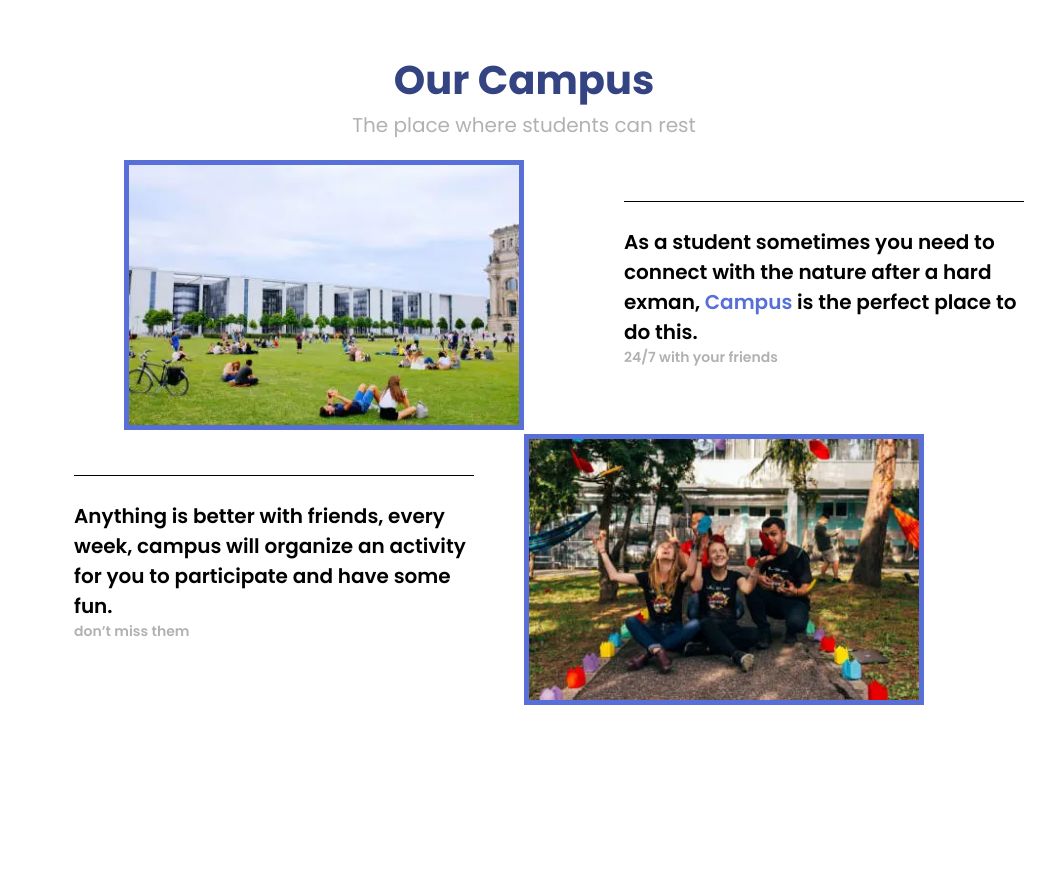
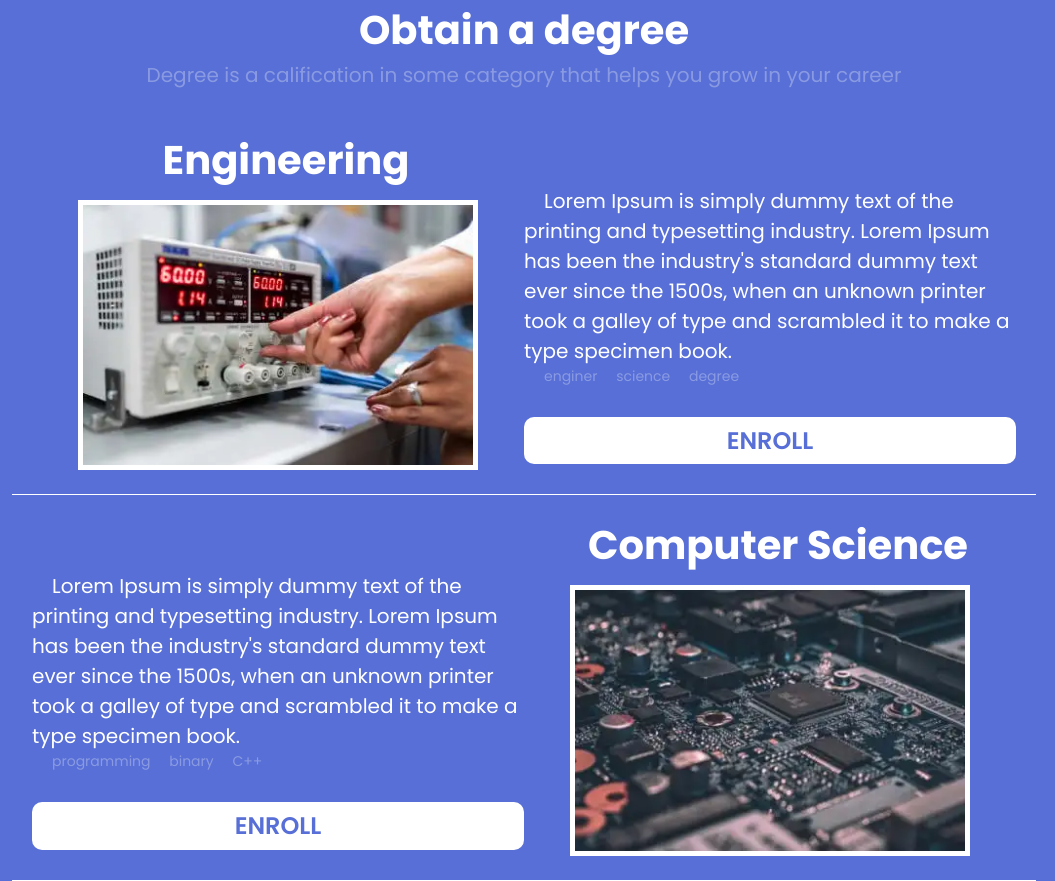
Before and after one commit to M0raru/Responsive-Static-University-Website, a plain HTML site: page index.html in a window 1280 px wide. Shown: the whole page, without its empty margins (116-1171 px from the left). Before the commit the page ends 800 px from the top, so only its background shows below. Drawn offline with Linux system fonts and the light colour scheme.

Commit message:
Build Degree component

```diff
--- a/css/styles.css
+++ b/css/styles.css
@@ -118,6 +118,7 @@ h4 {
 .btn--primary:hover {
     color: var(--secondary-color);
     background-color: var(--color-primary);
+    border: 1px solid var(--secondary-color);
 }
 
 .btn--secondary {
@@ -503,3 +504,73 @@ h4 {
         grid-column: 2 / 3;
     }
 }
+
+/* DEGREES */
+.degrees {
+    color: var(--secondary-color);
+    height: 100%;
+    background-color: var(--color-primary);
+    text-align: center;
+}
+
+.category__title {
+    margin: 2rem 0 0;
+    text-indent: 16px;
+}
+
+.degree__title {
+    margin-top: 0;
+    font-size: 4rem;
+}
+
+.degree__subtitle {
+    opacity: 0.3;
+}
+
+.degree__content {
+    margin-top: 1rem;
+    justify-self: center;
+    text-align: left;
+    text-indent: 20px;
+    max-width: 600px;
+}
+
+.degree-tag {
+    display: block;
+    font-size: 1.4rem;
+    opacity: .3;
+    word-spacing: 15px;
+}
+
+.degree__image {
+    width: 100%;
+    margin-top: 1rem;
+    border: 5px solid var(--secondary-color);
+    max-width: 400px;
+}
+
+.degree__button {
+    width: 100%;
+    text-align: center;
+}
+
+.width--1024 {
+    border-bottom: 1px solid var(--secondary-color);
+    padding-bottom: 2rem;
+    max-width: 1024px;
+}
+
+@media screen and (min-width: 1024px) {
+    .category__title {
+        font-size: 4rem;
+    }
+
+    .degree__picture {
+        grid-column: 2 / 3;
+    }
+
+    .degree--first {
+        grid-column: 1 / 2;
+        grid-row: 1 / 2;
+    }
+}
--- a/index.html
+++ b/index.html
@@ -19,62 +19,73 @@
     ></script>
   </head>
   <body>
-    <section class="campus">
-      <h2 class="campus__title">Our Campus</h2>
-      <p class="campus__sub-title">The place where students can rest</p>
-      <div class="grid grid--1x2">
-        <p class="campus__text text--second">
-          As a student sometimes you need to connect with the nature after a
-          hard exman, <span class="primary">Campus</span> is the perfect place
-          to do this.
-          <span class="text__info">24/7 with your friends</span>
-        </p>
-        <picture class="activities__picture picture--first">
+    <section class="degrees">
+      <h2 class="degree__title">Obtain a degree</h2>
+      <p class="degree__subtitle">
+        Degree is a calification in some category that helps you grow in your
+        career
+      </p>
+      <div class="grid grid--1x2 width--1024">
+        <picture>
+          <h3 class="category__title">Engineering</h3>
+          <source
+            type="image/webp"
+            srcset="images/engineer.webp 1x, images/engineer@x2.webp 2x"
+          />
+          <source
+            type="image/"
+            srcset="images/engineer.jpg 1x, images/engineer@x2.jpg 2x"
+          />
+          <img
+            class="degree__image"
+            src="images/engineer.jpg"
+            alt="A univerity campus full with students"
+          />
+        </picture>
+        <div class="degree__content">
+          <p>
+            Lorem Ipsum is simply dummy text of the printing and typesetting
+            industry. Lorem Ipsum has been the industry's standard dummy text
+            ever since the 1500s, when an unknown printer took a galley of type
+            and scrambled it to make a type specimen book.
+            <span class="degree-tag">enginer science degree</span>
+          </p>
+          <button class="btn btn--primary degree__button">Enroll</button>
+        </div>
+      </div>
+      <div class="grid grid--1x2 width--1024">
+        <picture class="degree__picture">
+          <h3 class="category__title">Computer Science</h3>
           <source
             type="image/webp"
             srcset="
-              images/campus-ground.webp    1x,
-              images/campus-ground@x2.webp 2x
-            "
-          />
-          <source
-            type="image/"
-            srcset="images/campus-ground.jpg 1x, images/campus-ground@x2.jpg 2x"
-          />
-          <img
-            class="campus__image"
-            src="images/campus-ground.jpg"
-            alt="A univerity campus full with students"
-          />
-        </picture>
-      </div>
-      <div class="grid grid--1x2">
-        <p class="campus__text">
-          Anything is better with friends, every week, campus will organize an
-          activity for you to participate and have some fun.
-          <span class="text__info">don’t miss them</span>
-        </p>
-        <picture class="activities__picture">
-          <source
-            type="image/webp"
-            srcset="
-              images/campus-activities.webp    1x,
-              images/campus-activities@x2.webp 2x
+              images/computer-science.webp    1x,
+              images/computer-science@x2.webp 2x
             "
           />
           <source
             type="image/"
             srcset="
-              images/campus-activities.jpg    1x,
-              images/campus-activities@x2.jpg 2x
+              images/computer-science.jpg    1x,
+              images/computer-science@x2.jpg 2x
             "
           />
           <img
-            class="campus__image"
-            src="images/campus-activities.jpg"
+            class="degree__image"
+            src="images/computer-science.jpg"
             alt="A univerity campus full with students"
           />
         </picture>
+        <div class="degree__content degree--first">
+          <p>
+            Lorem Ipsum is simply dummy text of the printing and typesetting
+            industry. Lorem Ipsum has been the industry's standard dummy text
+            ever since the 1500s, when an unknown printer took a galley of type
+            and scrambled it to make a type specimen book.
+            <span class="degree-tag">programming binary C++</span>
+          </p>
+          <button class="btn btn--primary degree__button">Enroll</button>
+        </div>
       </div>
     </section>
     <script src="main.js"></script>
```
Also changed, not shown: components/degree.html (added, +68 -0 lines), images/computer-science.jpg (added), images/computer-science.webp (added), images/computer-science@x2.jpg (added), images/computer-science@x2.webp (added), images/engineer.jpg (added), images/engineer.webp (added), images/engineer@x2.jpg (added), images/engineer@x2.webp (added).
